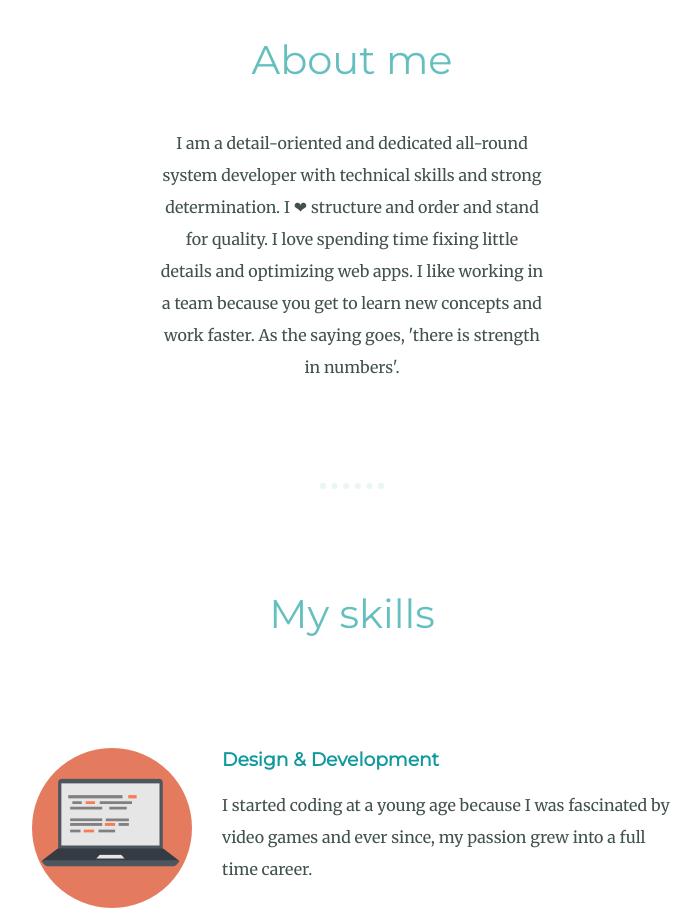
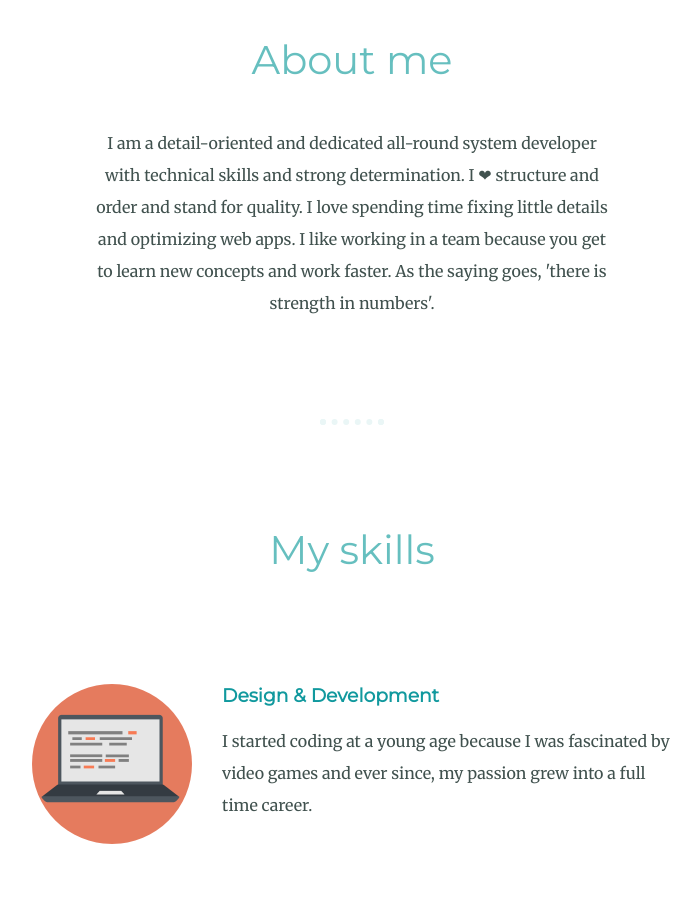
Before and after one commit to Elan-Katheryne/my-resume, a plain HTML site: page index.html in a window 1280 px wide. Shown: the part 1070-1988 px from the top of the page, without its empty margins (288-988 px from the left). Drawn offline with Linux system fonts and the light colour scheme; a web font is replaced by a local one.

Commit message:
Update style.css

```diff
--- a/css/style.css
+++ b/css/style.css
@@ -77,7 +77,9 @@ hr{
 
 .intro {
   margin: auto;
-  width: 30%;
+  width: 40%;
+  text-size: 1rem;
+  line-height: 2;
 }
 
 .comp{
```
